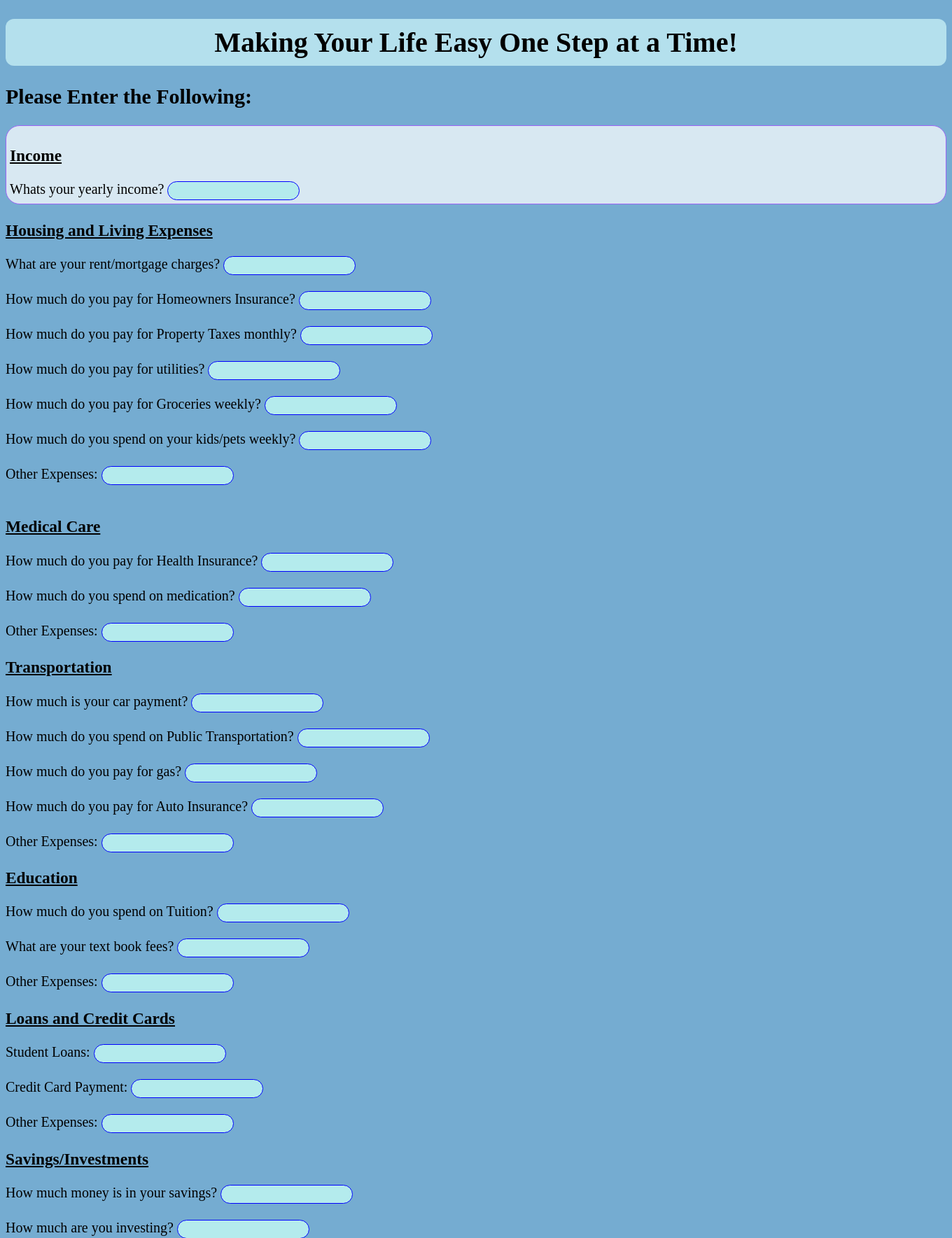
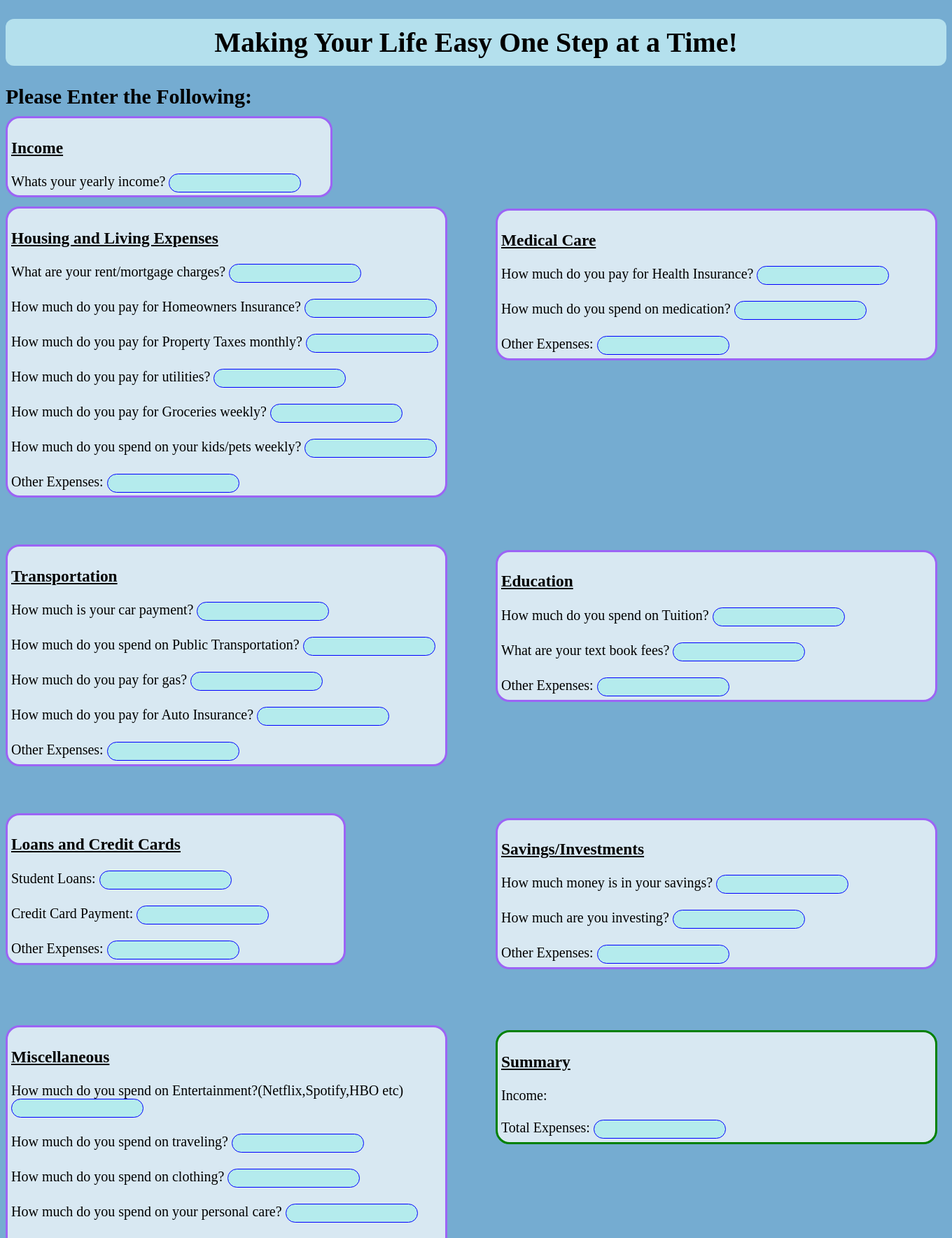
Before and after one commit to MarMiranda-12345/BudgetWebsite, a Python web app: template templates/EnterInfo.html in a window 1360 px wide. Shown: the part 497-2266 px from the top of the page at 70% size. Run offline with Jinja, Linux system fonts and the light colour scheme; the template is opened without the code that fills it, so the values that code supplies are empty; some libraries are stand-ins or nearby versions.

Commit message:
css update

```diff
--- a/static/css/results.css
+++ b/static/css/results.css
@@ -82,7 +82,7 @@
 }
 .class8{
   padding: 5px;
-  border: 1px solid #9c64f5;
+  border: 3px solid #9c64f5;
   border-radius: 20px;
   background-color:#d8e8f2;
   width: 615px;
@@ -91,7 +91,7 @@
 }
 .class7{
   padding: 5px;
-  border: 1px solid #9c64f5;
+  border: 3px solid #9c64f5;
   border-radius: 20px;
   background-color:#d8e8f2;
   text-align: left;
@@ -102,7 +102,7 @@
 }
 .class6{
   padding: 5px;
-  border: 1px solid #9c64f5;
+  border: 3px solid #9c64f5;
   border-radius: 20px;
   background-color:#d8e8f2;
   width: 470px;
@@ -111,7 +111,7 @@
 }
 .class5{
   padding: 5px;
-  border: 1px solid #9c64f5;
+  border: 3px solid #9c64f5;
   border-radius: 20px;
   background-color:#d8e8f2;
   text-align: left;
@@ -122,7 +122,7 @@
 }
 .class4{
   padding: 5px;
-  border: 1px solid #9c64f5;
+  border: 3px solid #9c64f5;
   border-radius: 20px;
   background-color:#d8e8f2;
   width: 615px;
@@ -132,7 +132,7 @@
 }
 .class3{
   padding: 5px;
-  border: 1px solid #9c64f5;
+  border: 3px solid #9c64f5;
   border-radius: 20px;
   background-color:#d8e8f2;
   text-align: left;
@@ -143,7 +143,7 @@
 }
 .class1{
   padding: 5px;
-  border: 1px solid #9c64f5;
+  border: 3px solid #9c64f5;
   border-radius: 20px;
   background-color:#d8e8f2;
   width: 615px;
@@ -154,7 +154,11 @@
 }
 .Income{
   padding: 5px;
-  border: 1px solid #9c64f5;
+  border: 3px solid #9c64f5;
   border-radius: 20px;
   background-color:#d8e8f2;
+  width: 451px;
+  height:100px;
+  position: relative;
+  bottom: 13px
 }
--- a/templates/EnterInfo.html
+++ b/templates/EnterInfo.html
@@ -32,34 +32,8 @@
                   $(".TotExp").val(sum);
             });
 
-            window.onload function() {
-              var = chart {
-                animationenabled: "true"
-                title: {
-                  text: "Your Expenses"
-                        }
 
-                        data : [{
-                            type: "pie",
-                            startAngle: 45,
-                            indexLabel: "{label} ({y})",
-                              dataPoints: [
 
-                                {label: "Housing/Living", y="10"},
-                                {label: "Medical", y="11"},
-                                {label: "Transportation", y="8"},
-                                {label: "Education", y="5"},
-                                {label: "Loans/Credit Cards", y="3"},
-                                {label: "Miscellaneous", y="15"}
-
-                                          ]
-
-                              }]
-              };
-
-$("#BudgetChart").CanvasJS(chart);
-
-}
 </script>
 
 </head>
@@ -102,7 +76,7 @@
             <div id="Expenses">
 
 
-
+<div class = "class1">
               <h3> Housing and Living Expenses </h3>
               What are your rent/mortgage charges?
               <input type="text" class="qty1" value="" />
@@ -130,12 +104,8 @@
               <br>
               Other Expenses:
               <input type="text" class="qty1" value="" />
-              <br>
-              <br>
-
-
-
-
+</div>
+<div class = "class3">
                       <h3> Medical Care </h3>
               How much do you pay for Health Insurance?
               <input type="text" class="qty1" value="" />
@@ -148,12 +118,8 @@
               Other Expenses:
 
               <input type="text" class="qty1" value="" />
-
-
-
-
-
-
+</div>
+<div class = "class4">
                     <h3> Transportation </h3>
                   How much is your car payment?
               <input type="text" class="qty1" value="" />
@@ -173,8 +139,8 @@
               <br>
               Other Expenses:
               <input type="text" class="qty1" value="" />
-
-
+</div>
+<div class = "class5">
                       <h3> Education </h3>
                   How much do you spend on Tuition?
               <input type="text" class="qty1" value="" />
@@ -186,8 +152,8 @@
               <br>
               Other Expenses:
               <input type="text" class="qty1" value="" />
-
-
+</div>
+<div class = "class6">
                 <h3> Loans and Credit Cards </h3>
                 Student Loans:
               <input type="text" class="qty1" value="" />
@@ -199,8 +165,8 @@
               <br>
               Other Expenses:
               <input type="text" class="qty1" value="" />
-
-
+</div>
+<div class = "class7">
                 <h3> Savings/Investments </h3>
                 How much money is in your savings?
                 <input type="text" class="qty1" value="" />
@@ -212,8 +178,8 @@
                 <br>
                 Other Expenses:
                 <input type="text" class="qty1" value="" />
-
-
+</div>
+<div class="class8">
                     <h3> Miscellaneous </h3>
                   How much do you spend on Entertainment?(Netflix,Spotify,HBO etc)
                 <input type="text" class="qty1" value="" />
@@ -244,7 +210,7 @@
 
           </div>
 
-
+<div class = "class9">
                             <h3> Summary</h3>
 
                                 Income:
@@ -259,10 +225,6 @@
 
             <script src="/static/js/index.js"></script>
 
-<!--This is the pie chart -->
-<div id="BudgetChart" style="height: 400px; width: 100%;"></div>
-<script type="text/javascript" src="https://canvas.js/assets/script/jquery-1.11.1.min.js"></script>
-<script type="text/javascript" src="https://canvas.js/assets/script/jquery.canvas.js.min.js"></script>
 
 
         </body>
```
Also changed, not shown: 1 other file.
